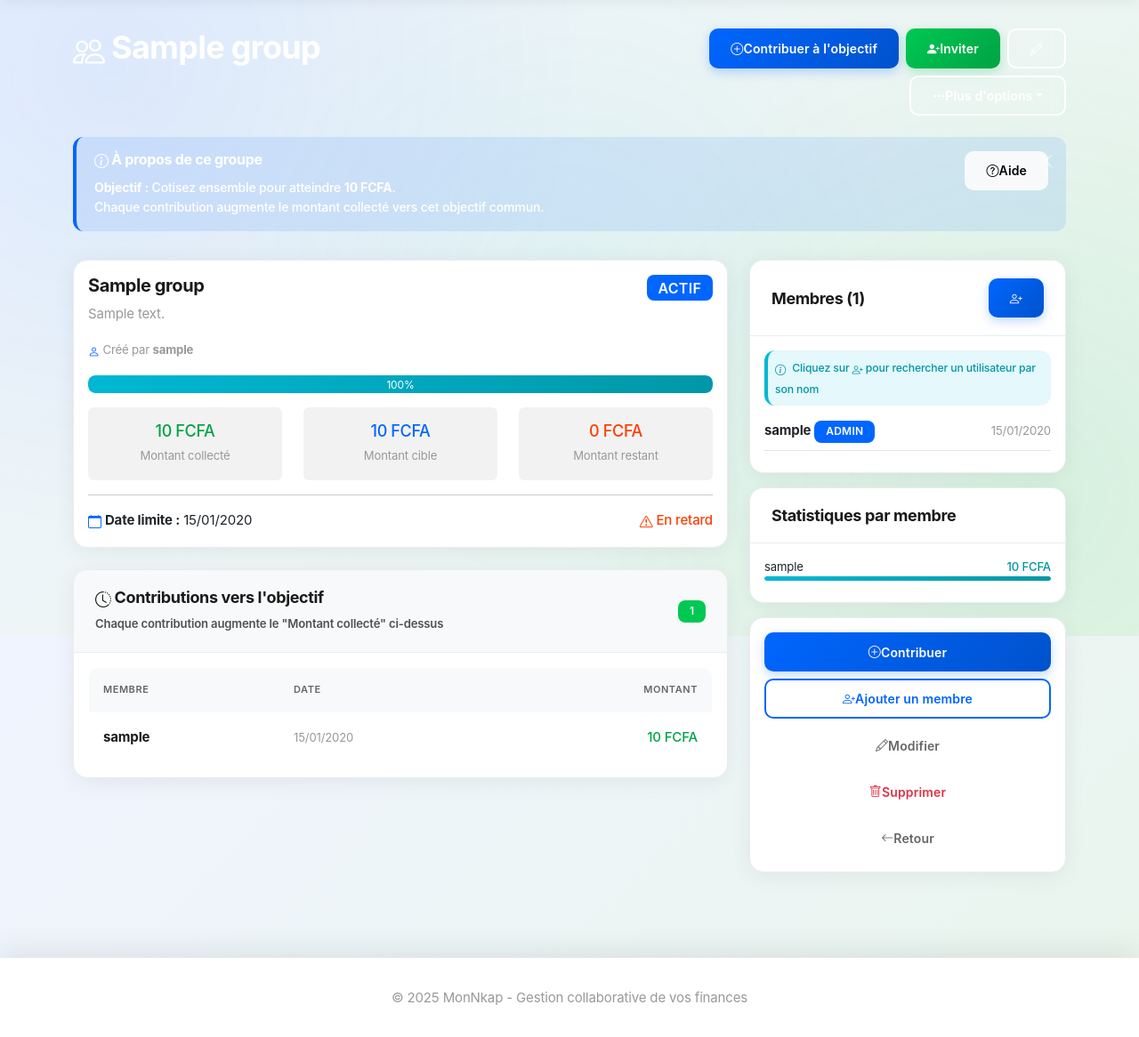
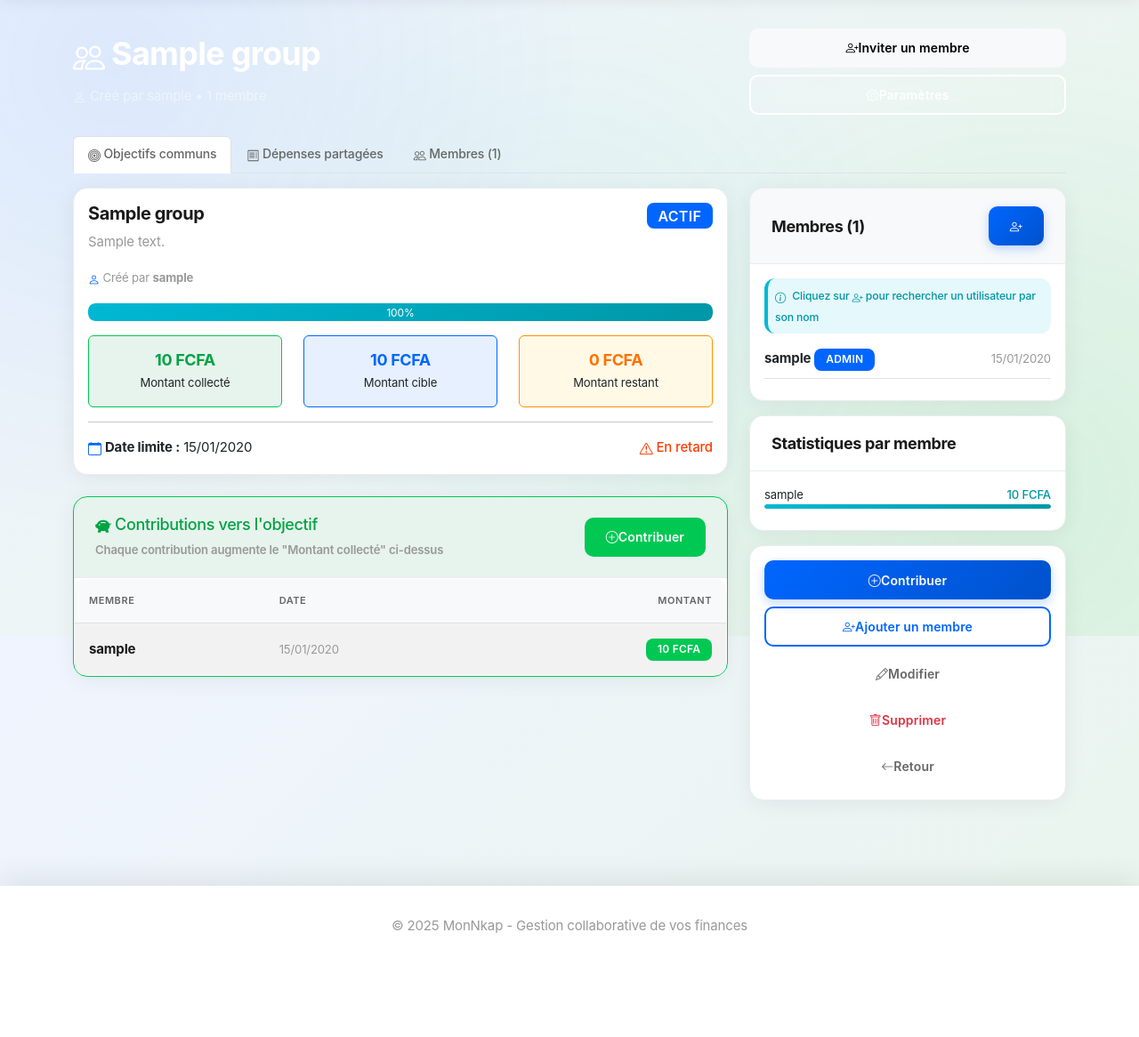
Before and after one commit to AcMongue/monNkap, a Django app: page /groups/1/ in a window 1280 px wide. Shown: the part 85-1251 px from the top of the page at 89% size. After the commit the page ends 1134 px from the top, so only its background shows below. Run offline with Django 4.2, Linux system fonts and the light colour scheme; a user stored in the database is signed in; tables that the repository leaves empty hold one stand-in row (values such as "Sample post").

Commit message:
REFONTE: Correction contraste mode sombre + simplification UI + concept groupe-personnes

```diff
--- a/templates/groups/group_detail.html
+++ b/templates/groups/group_detail.html
@@ -3,77 +3,49 @@
 {% block title %}{{ group.name }} - MonNkap{% endblock %}
 
 {% block content %}
-<div class="row mb-4">
-    <div class="col-12 col-md-6 mb-3 mb-md-0">
-        <h1 class="text-white fw-bold">
+<div class="row mb-4 align-items-center">
+    <div class="col-12 col-md-8 mb-3 mb-md-0">
+        <h1 class="text-white fw-bold mb-2">
             <i class="bi bi-people"></i> {{ group.name }}
         </h1>
+        <p class="text-white-50 mb-0">
+            <i class="bi bi-person"></i> Créé par {{ group.creator.username }} • {{ members.count }} membre{{ members.count|pluralize }}
+        </p>
     </div>
-    <div class="col-12 col-md-6">
-        <!-- Action principale -->
-        <div class="d-grid d-md-flex justify-content-md-end gap-2 mb-2">
-            <a href="{% url 'groups:contribute' group.pk %}" class="btn btn-gradient-primary">
-                <i class="bi bi-plus-circle"></i> Contribuer à l'objectif
-            </a>
-            <a href="{% url 'groups:invite' group.pk %}" class="btn btn-gradient-success">
-                <i class="bi bi-person-plus-fill"></i> Inviter
+    <div class="col-12 col-md-4">
+        <div class="d-grid gap-2">
+            <a href="{% url 'groups:invite' group.pk %}" class="btn btn-light">
+                <i class="bi bi-person-plus"></i> Inviter un membre
             </a>
             {% if membership.role == 'admin' %}
-            <a href="{% url 'groups:update' group.pk %}" class="btn btn-outline-light">
-                <i class="bi bi-pencil"></i>
+            <a href="{% url 'groups:update' group.pk %}" class="btn btn-outline-light btn-sm">
+                <i class="bi bi-gear"></i> Paramètres
             </a>
             {% endif %}
-        </div>
-
-        <!-- Actions secondaires (masquées temporairement pour simplifier) -->
-        <div class="d-grid d-md-flex justify-content-md-end gap-2">
-            <div class="dropdown">
-                <button class="btn btn-outline-light btn-sm dropdown-toggle" type="button" data-bs-toggle="dropdown">
-                    <i class="bi bi-three-dots"></i> Plus d'options
-                </button>
-                <ul class="dropdown-menu dropdown-menu-end">
-                    <li>
-                        <a class="dropdown-item" href="{% url 'groups:expense_list' group.pk %}">
-                            <i class="bi bi-receipt"></i> Dépenses partagées
-                        </a>
-                    </li>
-                    <li>
-                        <a class="dropdown-item" href="{% url 'groups:savings_list' group_pk=group.pk %}">
-                            <i class="bi bi-piggy-bank"></i> Objectifs d'épargne
-                        </a>
-                    </li>
-                    <li><hr class="dropdown-divider"></li>
-                    <li>
-                        <a class="dropdown-item" href="{% url 'groups:help' %}" target="_blank">
-                            <i class="bi bi-question-circle"></i> Guide complet
-                        </a>
-                    </li>
-                </ul>
-            </div>
         </div>
     </div>
 </div>
 
-<!-- Panneau d'information explicatif -->
+<!-- Onglets de navigation -->
 <div class="row mb-3">
     <div class="col-12">
-        <div class="alert alert-primary alert-dismissible fade show" role="alert">
-            <div class="d-flex justify-content-between align-items-start flex-wrap gap-2">
-                <div>
-                    <h6 class="alert-heading text-white"><i class="bi bi-info-circle"></i> À propos de ce groupe</h6>
-                    <p class="mb-0 text-white">
-                        <strong>Objectif :</strong> Cotisez ensemble pour atteindre <strong>{{ group.target_amount|floatformat:0 }} FCFA</strong>.<br>
-                        Chaque contribution augmente le montant collecté vers cet objectif commun.
-                    </p>
-                </div>
-                <div class="d-flex gap-2">
-                    <a href="{% url 'groups:help' %}" class="btn btn-sm btn-light" target="_blank">
-                        <i class="bi bi-question-circle"></i> Aide
-                    </a>
-                </div>
-            </div>
-            <button type="button" class="btn-close btn-close-white" data-bs-dismiss="alert" aria-label="Close"></button>
-        </div>
+        <ul class="nav nav-tabs" role="tablist">
+            <li class="nav-item">
+                <a class="nav-link active" data-bs-toggle="tab" href="#objectifs">
+                    <i class="bi bi-bullseye"></i> Objectifs communs
+                </a>
+            </li>
+            <li class="nav-item">
+                <a class="nav-link" data-bs-toggle="tab" href="#depenses">
+                    <i class="bi bi-receipt"></i> Dépenses partagées
+                </a>
+            </li>
+            <li class="nav-item">
+                <a class="nav-link" data-bs-toggle="tab" href="#membres">
+                    <i class="bi bi-people"></i> Membres ({{ members.count }})
+                </a>
+            </li>
+        </ul>
     </div>
 </div>
 
@@ -109,22 +81,22 @@
                 </div>
 
                 <div class="row text-center mb-3">
-                    <div class="col-md-4">
-                        <div class="p-3 rounded" style="background: rgba(0,0,0,0.05);">
-                            <h5 class="text-success mb-1">{{ group.current_amount|floatformat:0 }} FCFA</h5>
-                            <small class="text-muted">Montant collecté</small>
+                    <div class="col-md-4 mb-3 mb-md-0">
+                        <div class="p-3 rounded bg-success bg-opacity-10 border border-success">
+                            <h5 class="text-success mb-1 fw-bold">{{ group.current_amount|floatformat:0 }} FCFA</h5>
+                            <small class="d-block">Montant collecté</small>
+                        </div>
+                    </div>
+                    <div class="col-md-4 mb-3 mb-md-0">
+                        <div class="p-3 rounded bg-primary bg-opacity-10 border border-primary">
+                            <h5 class="text-primary mb-1 fw-bold">{{ group.target_amount|floatformat:0 }} FCFA</h5>
+                            <small class="d-block">Montant cible</small>
                         </div>
                     </div>
                     <div class="col-md-4">
-                        <div class="p-3 rounded" style="background: rgba(0,0,0,0.05);">
-                            <h5 class="text-primary mb-1">{{ group.target_amount|floatformat:0 }} FCFA</h5>
-                            <small class="text-muted">Montant cible</small>
-                        </div>
-                    </div>
-                    <div class="col-md-4">
-                        <div class="p-3 rounded" style="background: rgba(0,0,0,0.05);">
-                            <h5 class="text-danger mb-1">{{ group.get_remaining_amount|floatformat:0 }} FCFA</h5>
-                            <small class="text-muted">Montant restant</small>
+                        <div class="p-3 rounded bg-warning bg-opacity-10 border border-warning">
+                            <h5 class="text-warning mb-1 fw-bold">{{ group.get_remaining_amount|floatformat:0 }} FCFA</h5>
+                            <small class="d-block">Montant restant</small>
                         </div>
                     </div>
                 </div>
@@ -146,43 +118,45 @@
         </div>
 
         <!-- Contributions récentes -->
-        <div class="card mt-4">
-            <div class="card-header d-flex justify-content-between align-items-center">
+        <div class="card mt-4 border-success">
+            <div class="card-header bg-success bg-opacity-10 d-flex justify-content-between align-items-center">
                 <div>
-                    <h5 class="mb-1">
-                        <i class="bi bi-clock-history"></i> Contributions vers l'objectif
+                    <h5 class="mb-1 text-success">
+                        <i class="bi bi-piggy-bank-fill"></i> Contributions vers l'objectif
                     </h5>
-                    <small class="opacity-75">Chaque contribution augmente le "Montant collecté" ci-dessus</small>
+                    <small class="d-block text-muted">Chaque contribution augmente le "Montant collecté" ci-dessus</small>
                 </div>
-                <span class="badge bg-success">{{ contributions.count }}</span>
+                <a href="{% url 'groups:contribute' group.pk %}" class="btn btn-sm btn-success">
+                    <i class="bi bi-plus-circle"></i> Contribuer
+                </a>
             </div>
-            <div class="card-body">
+            <div class="card-body p-0">
                 {% if contributions %}
                 <div class="table-responsive">
-                    <table class="table table-hover mb-0">
-                        <thead class="table-light">
-                            <tr>
-                                <th>Membre</th>
-                                <th>Date</th>
-                                <th class="text-end">Montant</th>
+                    <table class="table table-hover table-striped mb-0">
+                        <thead>
+                            <tr class="border-bottom">
+                                <th class="px-3 py-3">Membre</th>
+                                <th class="px-3 py-3">Date</th>
+                                <th class="px-3 py-3 text-end">Montant</th>
                             </tr>
                         </thead>
                         <tbody>
                             {% for contribution in contributions %}
                             <tr>
-                                <td><strong>{{ contribution.user.username }}</strong></td>
-                                <td><small class="text-muted">{{ contribution.date|date:"d/m/Y" }}</small></td>
-                                <td class="text-end"><strong class="text-success">{{ contribution.amount|floatformat:0 }} FCFA</strong></td>
+                                <td class="px-3 py-3"><strong>{{ contribution.user.username }}</strong></td>
+                                <td class="px-3 py-3"><small class="text-muted">{{ contribution.date|date:"d/m/Y" }}</small></td>
+                                <td class="px-3 py-3 text-end"><span class="badge bg-success">{{ contribution.amount|floatformat:0 }} FCFA</span></td>
                             </tr>
                             {% endfor %}
                         </tbody>
                     </table>
                 </div>
                 {% else %}
-                <div class="text-center py-4">
+                <div class="text-center py-5">
                     <i class="bi bi-inbox text-muted" style="font-size: 3rem;"></i>
-                    <p class="text-muted mt-2">Aucune contribution pour le moment</p>
-                    <a href="{% url 'groups:contribute' group.pk %}" class="btn btn-sm btn-gradient-primary">
+                    <p class="text-muted mt-3 mb-3">Aucune contribution pour le moment</p>
+                    <a href="{% url 'groups:contribute' group.pk %}" class="btn btn-success">
                         <i class="bi bi-plus-circle"></i> Faire la première contribution
                     </a>
                 </div>
@@ -194,7 +168,7 @@
     <!-- Membres et actions -->
     <div class="col-md-4">
         <div class="card mb-3">
-            <div class="card-header bg-white d-flex justify-content-between align-items-center">
+            <div class="card-header d-flex justify-content-between align-items-center">
                 <h5 class="mb-0">Membres ({{ members.count }})</h5>
                 {% if membership.role == 'admin' %}
                 <a href="{% url 'groups:add_member' group.pk %}"
```
